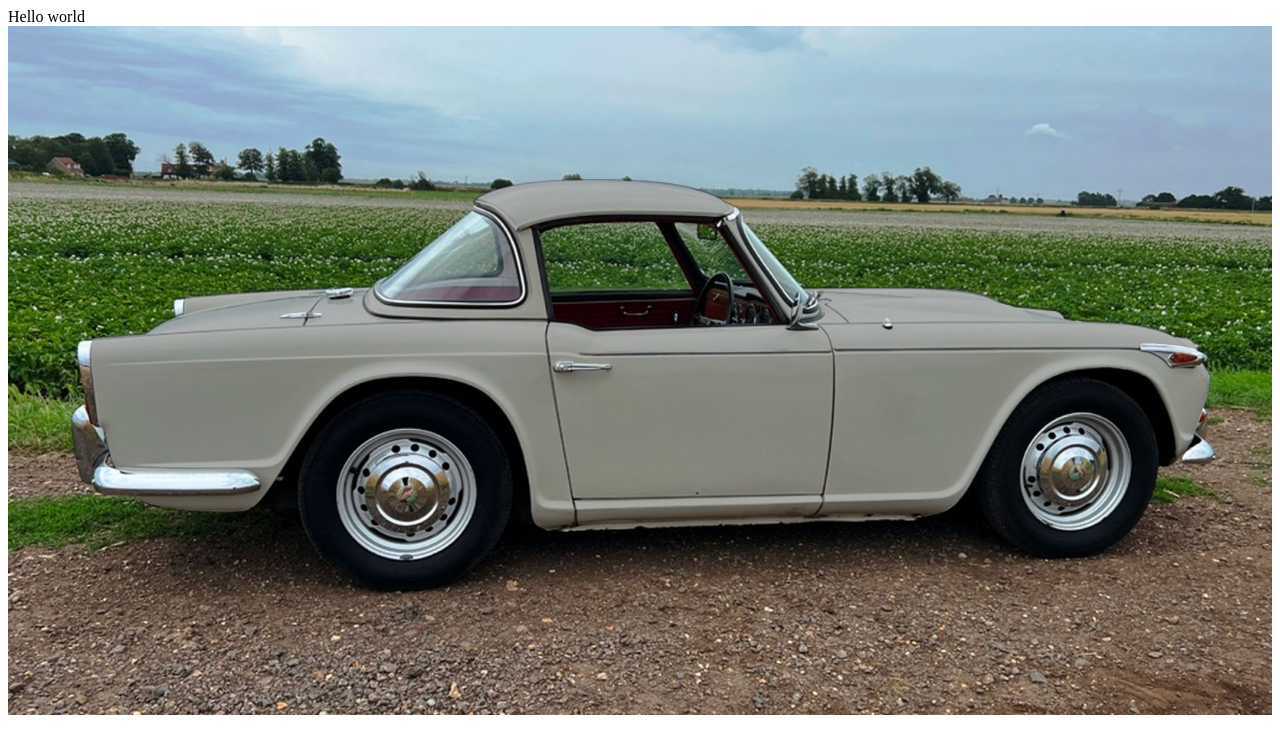
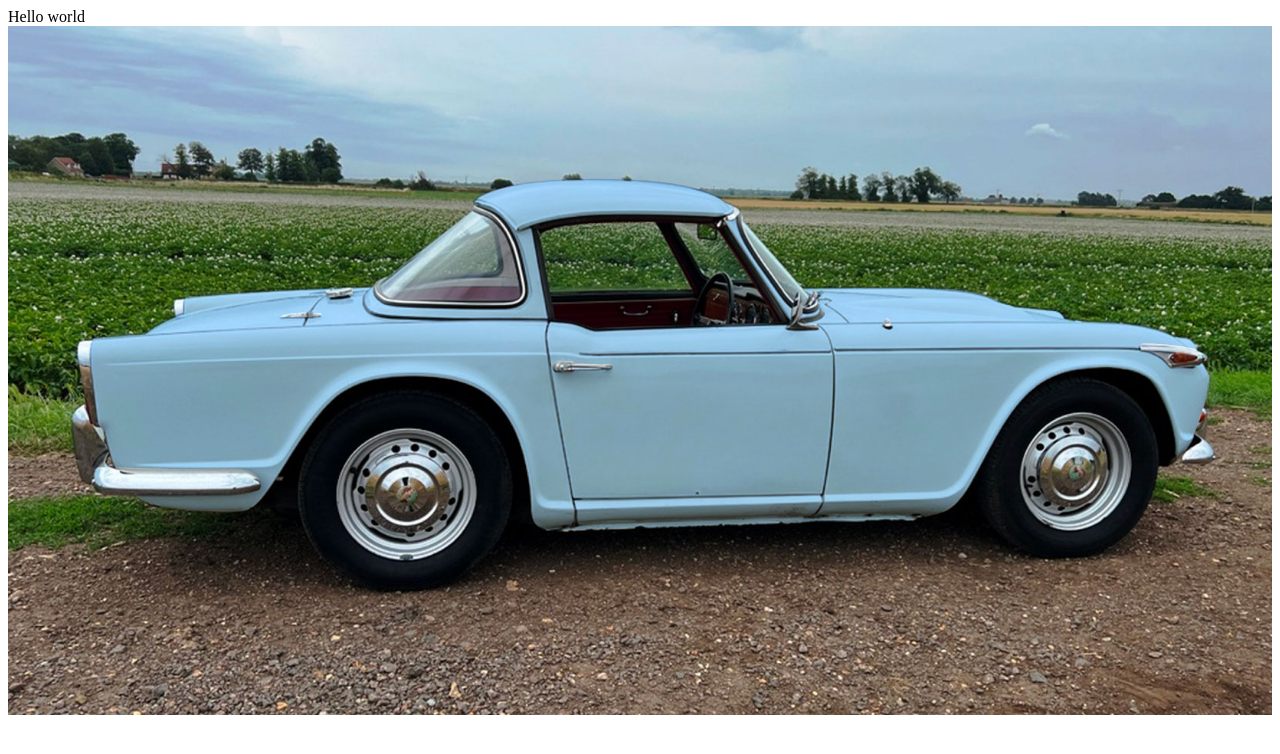
Before and after one commit to arallsopp/colouriser, an Angular app: page / in a window 1280 px wide. Shown: the top 754 px of the page. Built offline with nearby package versions, Linux system fonts and the light colour scheme.

Commit message:
found wedgewood properties

```diff
--- a/src/app/app.component.html
+++ b/src/app/app.component.html
@@ -3,4 +3,6 @@ Hello world
 <div class="canvas">
 <img class="main" src="assets/tr4a/background.jpg">
 <img class="mask colorised" src="assets/tr4a/mask.svg">
+<!--<img class="mask colorised" src="assets/tr4a/body-mask.png">
+<img class="mask colorised" src="assets/tr4a/body-mask.png">-->
 </div>
--- a/src/styles.css
+++ b/src/styles.css
@@ -15,5 +15,5 @@
 .colorised{
   /* these are all trials */
   mix-blend-mode: multiply;
-  filter: sepia(100) hue-rotate(0deg) brightness(0.5) contrast(0.5) saturate(0.5) opacity(0.5);
+  filter: sepia(1000) hue-rotate(166deg) brightness(1.4) contrast(1) saturate(1.2) opacity(1); /* wedgewood */
 }
```
